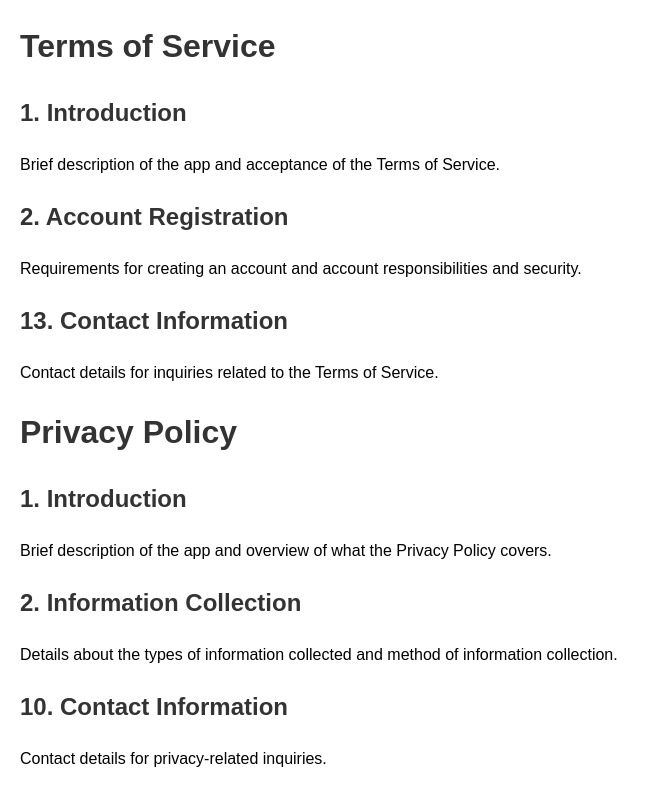
After one commit to irubey/Prototype-Climbing-Analytics-App, a Flask app: page /terms-privacy in a window 1280 px wide. The commit adds this page. Shown: the whole page, without its empty margins (0-656 px from the left). Run offline with Flask 3, Linux system fonts and the light colour scheme.

Commit message:
Privacy Policy Template

```diff
--- a/app.py
+++ b/app.py
@@ -278,6 +278,10 @@ def index():
 
     return render_template('index.html')
 
+@app.route("/terms-privacy")
+def terms_and_privacy():
+    return render_template('termsAndPrivacy.html')
+
 @app.route("/userviz")
 def userviz():
     # Retrieve the username from the query parameters
--- a/templates/index.html
+++ b/templates/index.html
@@ -10,7 +10,7 @@
         #example {
             position: absolute;
             top: 10%;
-            left: 10%;
+            left: 5%;
         }
     </style>
 </head>
@@ -25,7 +25,7 @@
     </div>
 
     <div id="example">
-        <b>Your Data Visualized</b> <br>
+        <h1>Your Data Visualized</h1> <br>
         <b>*Example profile link:</b> <br>
         <b>https://www.mountainproject.com/user/200169262/isaac-rubey</b>
     </div>
@@ -34,6 +34,8 @@
         <nav>
             <ul>
                 <li><a href="mailto:climbing.analytics@gmail.com">Contact</a></li>
+                <li><a href="{{ url_for('terms_and_privacy') }}">Terms of Service</a></li>
+                <li><a href="{{ url_for('terms_and_privacy') }}">Privacy Policy</a></li>
             </ul>
         </nav>
     </footer>
--- /dev/null
+++ b/templates/termsAndPrivacy.html
@@ -0,0 +1,77 @@
+<!DOCTYPE html>
+<html lang="en">
+
+<head>
+    <meta charset="UTF-8">
+    <meta name="viewport" content="width=device-width, initial-scale=1.0">
+    <title>Terms of Service and Privacy Policy</title>
+    <style>
+        body {
+            font-family: Arial, sans-serif;
+            margin: 20px;
+            padding: 0;
+            line-height: 1.6;
+        }
+
+        h1, h2 {
+            color: #333;
+        }
+
+        a {
+            color: #0066cc;
+            text-decoration: none;
+        }
+
+        a:hover {
+            text-decoration: underline;
+        }
+
+        section {
+            margin-bottom: 20px;
+        }
+    </style>
+</head>
+
+<body>
+
+    <h1>Terms of Service</h1>
+
+    <section id="introduction">
+        <h2>1. Introduction</h2>
+        <p>Brief description of the app and acceptance of the Terms of Service.</p>
+    </section>
+
+    <section id="accountRegistration">
+        <h2>2. Account Registration</h2>
+        <p>Requirements for creating an account and account responsibilities and security.</p>
+    </section>
+
+    <!-- Add other sections based on the outline provided -->
+
+    <section id="contactInformation">
+        <h2>13. Contact Information</h2>
+        <p>Contact details for inquiries related to the Terms of Service.</p>
+    </section>
+
+    <h1>Privacy Policy</h1>
+
+    <section id="introduction">
+        <h2>1. Introduction</h2>
+        <p>Brief description of the app and overview of what the Privacy Policy covers.</p>
+    </section>
+
+    <section id="informationCollection">
+        <h2>2. Information Collection</h2>
+        <p>Details about the types of information collected and method of information collection.</p>
+    </section>
+
+    <!-- Add other sections based on the outline provided -->
+
+    <section id="contactInformation">
+        <h2>10. Contact Information</h2>
+        <p>Contact details for privacy-related inquiries.</p>
+    </section>
+
+</body>
+
+</html>
```
